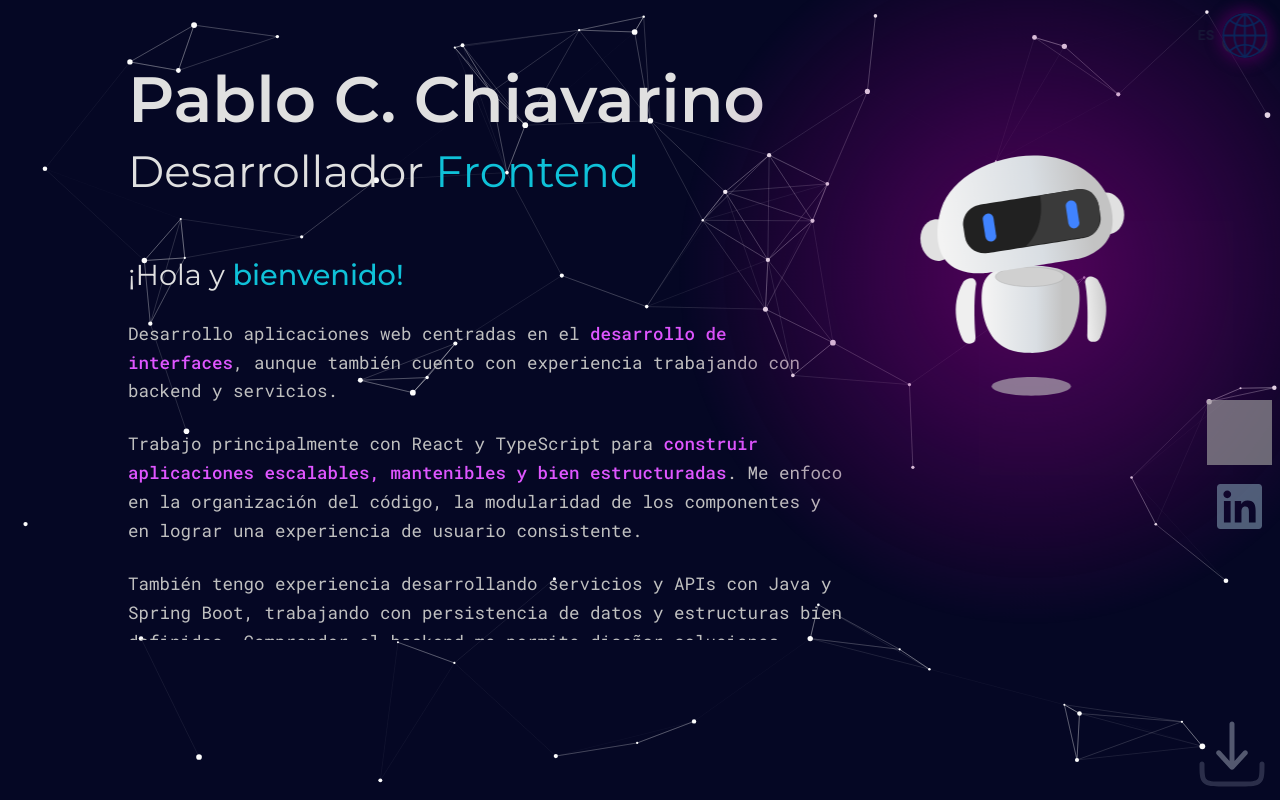
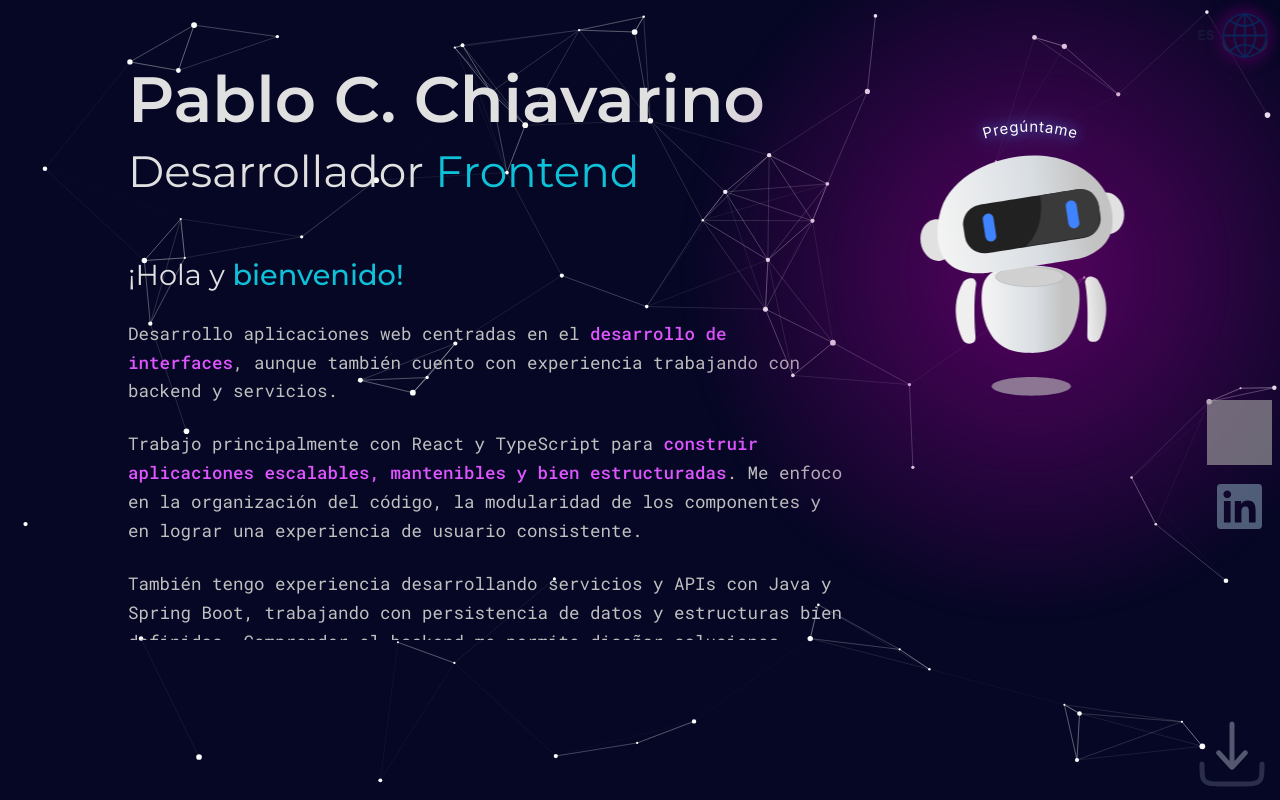
Before and after one commit to PabloC-Chiavarino/reactJs-portfolio-v2, a React (Vite) app: page / in a window 1280 px wide. Shown: the top 800 px of the page. Built offline with nearby package versions, Linux system fonts and the light colour scheme; grey boxes are pictures that could not be loaded.

Commit message:
feat: add Ask Me hint to click ripple effect and improve its behavior

```diff
--- a/src/components/ClickRipple/index.jsx
+++ b/src/components/ClickRipple/index.jsx
@@ -1,44 +1,69 @@
-import { useRef, useEffect } from 'react'
-import './styles.css'
+import { useRef, useEffect } from "react";
+import { useLangContext } from "../../hooks";
+import "./styles.css";
 
 const ClickRipple = ({ chatShowed }) => {
-  const firstRippleRef = useRef(null)
-  const secondRippleRef = useRef(null)
-  const intervalRef = useRef(null)
+  const { lang } = useLangContext();
+  const firstRippleRef = useRef(null);
+  const secondRippleRef = useRef(null);
+  const askmeRef = useRef(null);
+  const intervalRef = useRef(null);
 
   useEffect(() => {
     if (chatShowed) {
+      const askme = askmeRef.current;
+      const firstRipple = firstRippleRef.current;
+      const secondRipple = secondRippleRef.current;
 
+      if (askme) askme.classList.remove("askme--visible");
+
+      if (firstRipple) firstRipple.classList.remove("ripple__first");
+
+      if (secondRipple) secondRipple.classList.remove("ripple__second");
     } else {
       intervalRef.current = setInterval(() => {
-        const firstRipple = firstRippleRef.current
-        const secondRipple = secondRippleRef.current
+        const firstRipple = firstRippleRef.current;
+        const secondRipple = secondRippleRef.current;
+        const askme = askmeRef.current;
 
-        if (firstRipple && secondRipple) {
-          firstRipple.classList.add('ripple__first')
-          secondRipple.classList.add('ripple__second')
+        if (firstRipple && secondRipple && askme) {
+          firstRipple.classList.add("ripple__first");
+          secondRipple.classList.add("ripple__second");
+          askme.classList.add("askme--visible");
 
           setTimeout(() => {
-            firstRipple.classList.remove('ripple__first')
-            secondRipple.classList.remove('ripple__second')
-          }, 2500)
+            firstRipple.classList.remove("ripple__first");
+            secondRipple.classList.remove("ripple__second");
+          }, 2500);
         }
-      }, 5000)
+      }, 4000);
 
-      if (chatShowed) {
-        clearInterval(intervalRef.current)
-      }
-
-      return () => clearInterval(intervalRef.current)
+      return () => clearInterval(intervalRef.current);
     }
-  }, [chatShowed])
+  }, [chatShowed]);
 
   return (
-    <div className='clickRipple__container'>
+    <div className="clickRipple__container">
+      <svg
+        className="askme"
+        viewBox="0 0 400 200"
+        width="300"
+        height="150"
+        ref={askmeRef}
+      >
+        <defs>
+          <path id="curve" d="M 50 150 Q 200 40 350 150" />
+        </defs>
+        <text fill="white" textAnchor="middle">
+          <textPath xlinkHref="#curve" startOffset="50%">
+            {lang === "en" ? "Ask Me" : "Pregúntame"}
+          </textPath>
+        </text>
+      </svg>
       <div ref={firstRippleRef} />
       <div ref={secondRippleRef} />
     </div>
-  )
-}
+  );
+};
 
-export default ClickRipple
+export default ClickRipple;
--- a/src/components/ClickRipple/styles.css
+++ b/src/components/ClickRipple/styles.css
@@ -13,6 +13,18 @@
   }
 }
 
+@keyframes float {
+  0% {
+    transform: translateY(0);
+  }
+  50% {
+    transform: translateY(-5px);
+  }
+  100% {
+    transform: translateY(0);
+  }
+}
+
 .clickRipple__container {
   width: 70%;
   height: 70%;
@@ -21,6 +33,25 @@
   justify-content: center;
   align-items: center;
   z-index: 1;
+}
+
+.askme {
+  position: absolute;
+  bottom: 60%;
+  letter-spacing: 1px;
+  filter: drop-shadow(0 0 6px rgba(64, 131, 255, 0.8))
+    drop-shadow(0 0 14px rgba(120, 180, 255, 0.4));
+  animation: float 3s ease-in-out infinite;
+  opacity: 0;
+  transition: opacity 0.5s ease;
+}
+
+.askme--visible {
+  opacity: 1;
+}
+
+.askme text {
+  font-size: clamp(14px, 2vw, 20px);
 }
 
 .ripple__first,
```
